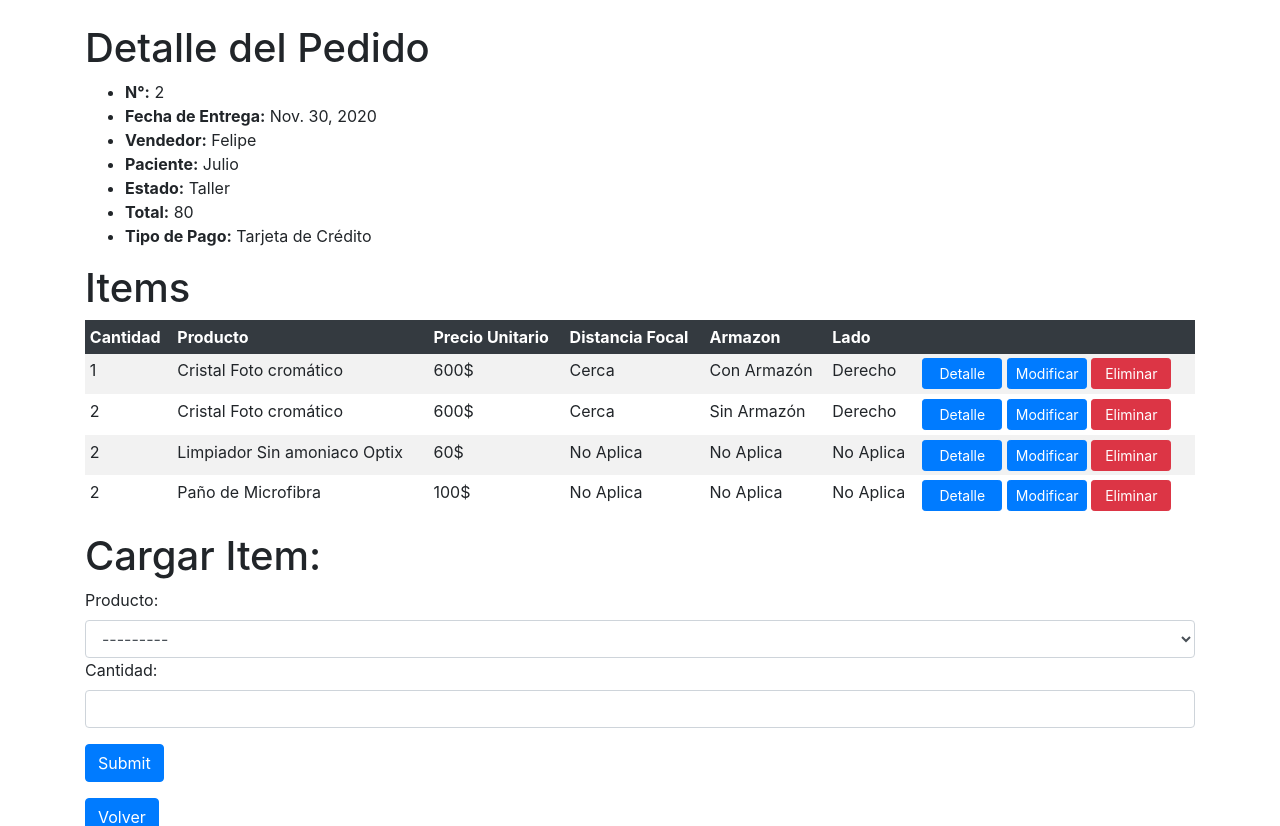
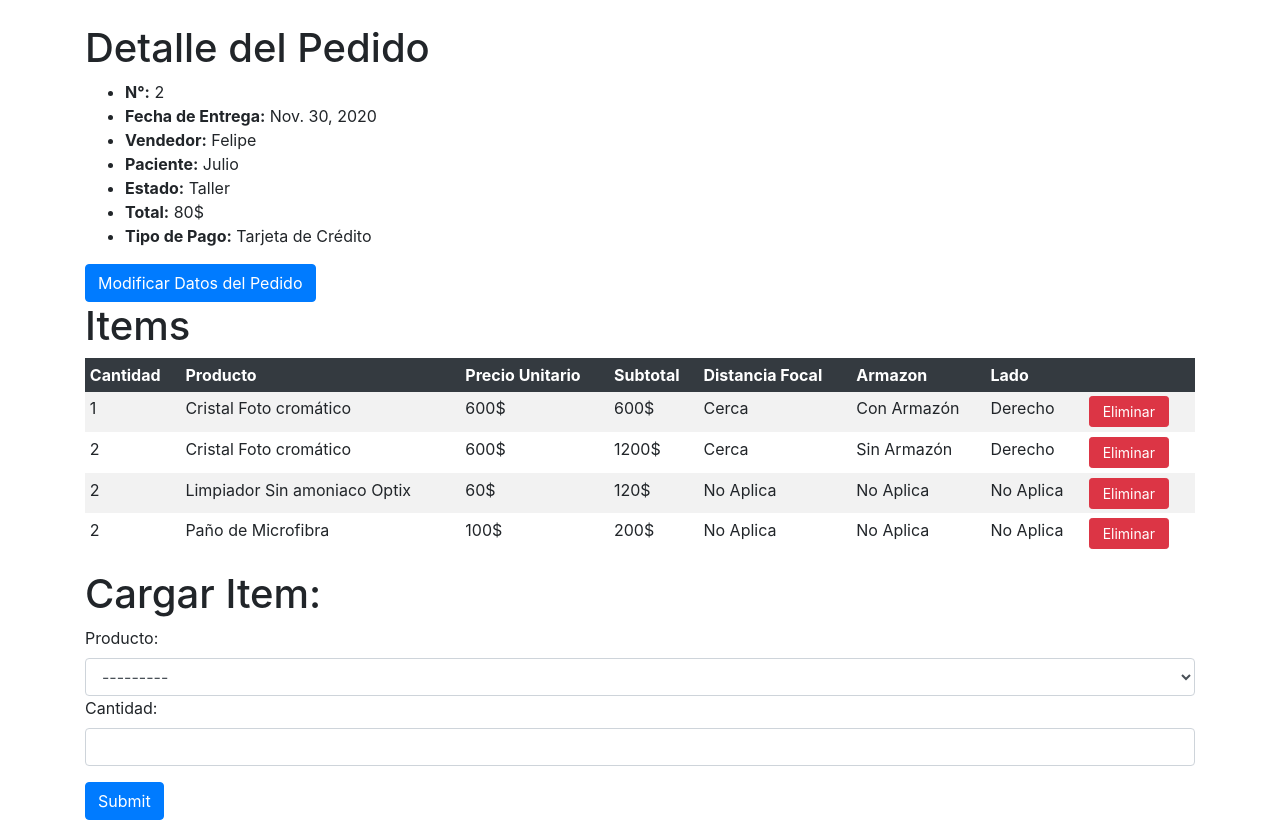
Before and after one commit to Matias-Rando/Proyecto-Clinica, a Django app: page /clinica/pedidoshow/2 in a window 1280 px wide. Shown: the part 56-882 px from the top of the page. Run offline with Django 3.2, Linux system fonts and the light colour scheme; a user stored in the database is signed in; data comes from the database, SQL or seed files in the repository; both versions use the stored data as it was after the commit; some libraries are stand-ins or nearby versions.

Commit message:
Se agrega la opción de eliminar items del pedido y cambios de estado

```diff
--- a/clinica/templates/pedidos/index.html
+++ b/clinica/templates/pedidos/index.html
@@ -37,9 +37,8 @@
                         <td>{{ pedido.estado.nombre }}</td>
                         <td>{{ pedido.total }}$</td>
                         <td>{{ pedido.tipopago.nombre }}</td>
-                        <td style="width: 25%;">
+                        <td style="width: 20%;">
                             <a href="{% url 'pedidoshow' pedido.id %}" class="btn btn-primary btn-sm botones-index">Detalle</a>
-                            <a href="{% url 'pedidosupdate' pedido.id %}" class="btn btn-primary btn-sm botones-index">Modificar</a>
                             <a href="{% url 'pedidosdelete' pedido.id %}" class="btn btn-danger btn-sm botones-index">Eliminar</a>
                         </td>
                     </tr>
--- a/clinica/templates/pedidos/show.html
+++ b/clinica/templates/pedidos/show.html
@@ -2,6 +2,15 @@
 
 {% block body %}
     <div class="container">
+
+        {% if messages %}
+            <div class="alert alert-primary" role="alert" style="text-align: center;">
+                {% for message in messages %}
+                    {{ message }}
+                {% endfor %}
+            </div>
+        {% endif %}
+
         <h1>Detalle del Pedido</h1>
         <ul>
             <li><strong>N°:</strong> {{pedido.id }}</li>
@@ -9,9 +18,22 @@
             <li><strong>Vendedor:</strong> {{ pedido.user.get_username }}</li>
             <li><strong>Paciente:</strong> {{ pedido.paciente.nombre }}</li>
             <li><strong>Estado:</strong> {{ pedido.estado.nombre }}</li>
-            <li><strong>Total:</strong> {{ pedido.total }}</li>
+            <li><strong>Total:</strong> {{ pedido.total }}$</li>
             <li><strong>Tipo de Pago:</strong> {{ pedido.tipopago.nombre }}</li>
         </ul>
+
+        <a href="{% url 'pedidosupdate' pedido.id %}" class="btn btn-primary">Modificar Datos del Pedido</a>
+
+        {% if request.session.tipousuario_id == 3 %} <!-- Tipo de Usuarios Ventas-->
+            <a href="{% url 'pedidoestado' pedido.id 2 %}" class="btn btn-success">Cambiar Estado a Pedido</a>
+            <a href="{% url 'pedidoestado' pedido.id 3 %}" class="btn btn-success">Cambiar Estado a Taller</a>
+        {% endif %}
+
+        {% if request.session.tipousuario_id == 4 %} <!-- Tipo de Usuarios Taller-->
+            <a href="{% url 'pedidoestado' pedido.id 4 %}" class="btn btn-success">Cambiar Estado a Finalizado</a>
+        {% endif %}
+
+        {% if items %}
 
             <h1>Items</h1>
 
@@ -21,6 +43,7 @@
                         <th>Cantidad</th>
                         <th>Producto</th>
                         <th>Precio Unitario</th>
+                        <th>Subtotal</th>
                         <th>Distancia Focal</th>
                         <th>Armazon</th>
                         <th>Lado</th>
@@ -34,18 +57,19 @@
                             <td>{{ item.cantidad }}</td>
                             <td>{{ item.producto.nombre }}</td>
                             <td>{{ item.producto.precio }}$</td>
+                            <td>{% widthratio item.producto.precio 1 item.cantidad %}$</td>
                             <td>{{ item.distancia }}</td>
                             <td>{{ item.armazon }}</td>
                             <td>{{ item.lado }}</td>
-                        <td style="width: 25%;">
-                            <a href="{% url 'pedidoshow' pedido.id %}" class="btn btn-primary btn-sm botones-index">Detalle</a>
-                            <a href="{% url 'pedidosupdate' pedido.id %}" class="btn btn-primary btn-sm botones-index">Modificar</a>
-                            <a href="{% url 'pedidosdelete' pedido.id %}" class="btn btn-danger btn-sm botones-index">Eliminar</a>
+                            <td style="width: 10%;">
+                                <a href="{% url 'itemdelete' item.id %}" class="btn btn-danger btn-sm botones-index">Eliminar</a>
                             </td>
                         </tr>
                     {% endfor %}
                 </tbody>
             </table>
+
+        {% endif %}
 
         <h1>Cargar Item:</h1>
         <form action="{% url 'pedidoshow' pedido.id %}" method="post">
@@ -63,6 +87,7 @@
         // Esperamos a que se cargue el DOM
         document.addEventListener('DOMContentLoaded', function() {
 
+            // Ocultamos los labels de las listas deplegables correspondientes a la clase lentes
             $('label[for="id_lado"]').hide ();
             $('label[for="id_distancia"]').hide ();
             $('label[for="id_armazon"]').hide ();
--- a/clinica/urls.py
+++ b/clinica/urls.py
@@ -33,6 +33,9 @@ urlpatterns = [
     path("pedidoshow/<int:pedido_id>", views.pedidoshow, name="pedidoshow"),
     path("pedidosupdate/<int:pedido_id>", views.pedidosupdate, name="pedidosupdate"),
     path("pedidosdelete/<int:pedido_id>", views.pedidosdelete, name="pedidosdelete"),
+    path("pedidoestado/<int:pedido_id><int:estado_id>", views.pedidoestado, name="pedidoestado"),
 
     path("consulta", views.consulta, name="consulta"),
+
+    path("itemdelete/<int:item_id>", views.itemdelete, name="itemdelete"),
 ]
--- a/clinica/views.py
+++ b/clinica/views.py
@@ -1,7 +1,7 @@
-from django.shortcuts import render
+from django.shortcuts import render, redirect
 from django import forms
 from django.urls import reverse
-from django.http import HttpResponseRedirect
+from django.http import HttpResponseRedirect, JsonResponse
 from .models import Paciente, Turno, Categoria, Producto, Tipopago, Estado, Pedido, Subpedido, Distancia, Armazon, Lado
 from django.contrib.auth import authenticate, login, logout
 from django.contrib.auth.models import Group, User
@@ -317,10 +317,10 @@ class FormPedido(forms.Form):
 
 class FormSubpedido(forms.Form):
     producto = forms.ModelChoiceField(label="Producto:", queryset=Producto.objects.all(), required=True, widget=forms.Select(attrs={'class':'form-control'}))
-    cantidad = forms.IntegerField(label="Cantidad:", widget=forms.NumberInput(attrs={'class':'form-control'}))
-    lado = forms.ModelChoiceField(label="Lado:", queryset=Lado.objects.all(), required=True, widget=forms.Select(attrs={'class':'form-control', 'style':'display:none'}))
-    distancia = forms.ModelChoiceField(label="Distancia:", queryset=Distancia.objects.all(), required=True, widget=forms.Select(attrs={'class':'form-control', 'style':'display:none'}))
-    armazon = forms.ModelChoiceField(label="Armazón:", queryset=Armazon.objects.all(), required=True, widget=forms.Select(attrs={'class':'form-control', 'style':'display:none'}))
+    cantidad = forms.IntegerField(label="Cantidad:", required=True, widget=forms.NumberInput(attrs={'class':'form-control'}))
+    lado = forms.ModelChoiceField(empty_label=None, label="Lado:", queryset=Lado.objects.all(), required=True, widget=forms.Select(attrs={'class':'form-control', 'style':'display:none'}))
+    distancia = forms.ModelChoiceField(empty_label=None, label="Distancia:", queryset=Distancia.objects.all(), required=True, widget=forms.Select(attrs={'class':'form-control', 'style':'display:none'}))
+    armazon = forms.ModelChoiceField(empty_label=None, label="Armazón:", queryset=Armazon.objects.all(), required=True, widget=forms.Select(attrs={'class':'form-control', 'style':'display:none'}))
 
 def pedidoscreate(request):
     # Rechazamos acceso y derivamos a la pantalla de login si no hay un usuario autenticado
@@ -336,7 +336,7 @@ def pedidoscreate(request):
             p = Pedido(estado_id=1, paciente_id=paciente, tipopago_id=tipopago, user_id=request.user.id, fechaentrega=fechaentrega, total=0)
             p.save()
             messages.success(request, 'El Pedido fue Creado Exitosamente')
-        return HttpResponseRedirect(reverse("pedidosindex"))
+        return redirect('pedidoshow', p.id)
     else:
         return render(request, "pedidos/create.html", {
             "form" : FormPedido()
@@ -355,7 +355,7 @@ def pedidosupdate(request, pedido_id):
         pedido.fechaentrega = form.cleaned_data["fechaentrega"]
         pedido.save()
         messages.success(request, 'El Pedido fue modificado Exitosamente')
-        return HttpResponseRedirect(reverse("pedidosindex"))
+        return redirect('pedidoshow', pedido.id)
     return render(request, 'pedidos/update.html', {
         'id': pedido.id,
         'form': FormPedido(initial={'id': pedido.id, 'paciente' : pedido.paciente_id , 'tipopago': pedido.tipopago_id, 'fechaentrega': pedido.fechaentrega})
@@ -369,6 +369,8 @@ def pedidosdelete(request, pedido_id):
     Pedido.objects.filter(id=pedido_id).delete()
     messages.success(request, 'El Pedido fue Eliminado Exitosamente')
     return HttpResponseRedirect(reverse("pedidosindex"))
+
+
 
 def pedidosindex(request):
     # Rechazamos acceso y derivamos a la pantalla de login si no hay un usuario autenticado
@@ -393,11 +395,17 @@ def pedidoshow(request, pedido_id):
         form = FormSubpedido(request.POST)
         if form.is_valid():
             producto = form.cleaned_data["producto"].id
+            lado = form.cleaned_data["lado"].id
+            armazon = form.cleaned_data["armazon"].id
+            distancia = form.cleaned_data["distancia"].id
             cantidad = form.cleaned_data["cantidad"]
-            p = Subpedido(pedido_id=pedido_id, producto_id=producto, lado_id=1, armazon_id=1, distancia_id=1, cantidad=cantidad)
+            p = Subpedido(pedido_id=pedido_id, producto_id=producto, lado_id=lado, armazon_id=armazon, distancia_id=distancia, cantidad=cantidad)
             p.save()
+            precioProducto = Producto.objects.get(id=producto).precio
+            pedido.total = pedido.total + (cantidad * precioProducto)
+            pedido.save()
             messages.success(request, 'El Item fue Agregado Exitosamente')
-        return HttpResponseRedirect(reverse("pedidosindex"))
+            return redirect('pedidoshow', pedido_id)
     else:
         return render(request, "pedidos/show.html", {
             "pedido": pedido,
@@ -405,6 +413,31 @@ def pedidoshow(request, pedido_id):
             "productos": productos,
             "form" : FormSubpedido()
         })
+
+def itemdelete(request, item_id):
+     # Rechazamos acceso y derivamos a la pantalla de login si no hay un usuario autenticado
+    if not request.user.is_authenticated:
+        return HttpResponseRedirect(reverse("login"))
+
+    item = Subpedido.objects.get(id=item_id)
+    pedido = Pedido.objects.get(id=item.pedido_id)
+    precioProducto = Producto.objects.get(id=item.producto_id).precio
+    pedido.total = pedido.total - (precioProducto * item.cantidad)
+    pedido.save()
+    item.delete()
+    messages.success(request, 'El Item fue Eliminado Exitosamente')
+    return redirect('pedidoshow', pedido.id)
+
+def pedidoestado(request, pedido_id, estado_id):
+     # Rechazamos acceso y derivamos a la pantalla de login si no hay un usuario autenticado
+    if not request.user.is_authenticated:
+        return HttpResponseRedirect(reverse("login"))
+
+    pedido = Pedido.objects.get(id=pedido_id)
+    pedido.estado_id = estado_id
+    pedido.save()
+    messages.success(request, f"El estado del pedido cambio a {pedido.estado.nombre}.")
+    return redirect('pedidoshow', pedido.id)
 
 # Views para Autenticación:
 def index(request):
@@ -456,7 +489,6 @@ def usu(request):
         "tipousu_id2": request.session ["tipousuario_id"]
     })
 
-from django.http import JsonResponse
 def consulta(request, *a, **kw):
     # Notice I didn't directly try to access request.GET["check_this"]
     search_value = request.GET.get("check_this", None)
```
Also changed, not shown: db.sqlite3. Lines whose indentation alone changed are shown as unchanged.
